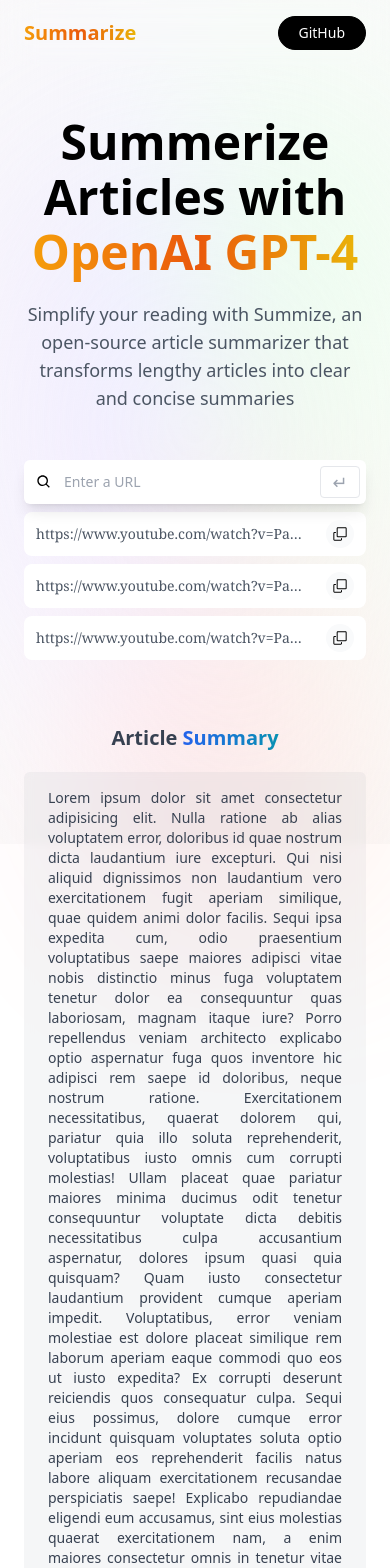
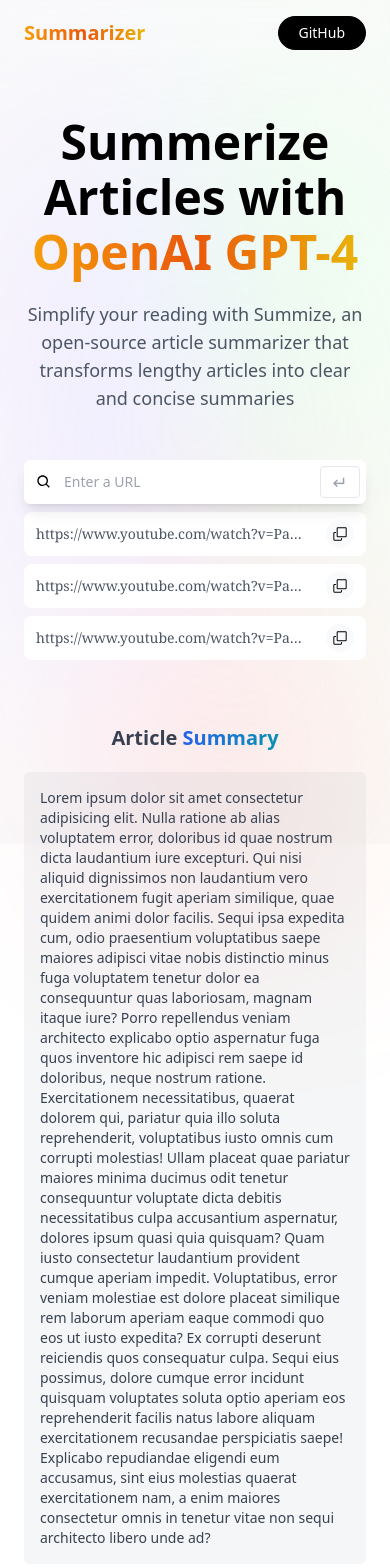
Before and after one commit to anoopraju31/ai-article-summarizer, a React (Create React App) app: page / in a window 390 px wide. Shown: the top 1568 px of the page. Built offline with nearby package versions, Linux system fonts and the light colour scheme.

Commit message:
styling adjusting

```diff
--- a/src/components/Form.tsx
+++ b/src/components/Form.tsx
@@ -3,7 +3,7 @@
 
 const Form = () => {
 	return (
-		<section className='w-full max-w-7xl flex justify-center items-center gap-2'>
+		<section className='w-full max-w-7xl flex justify-center items-center gap-2 -z-10'>
 			<div className='mb-16 w-full max-w-xl'>
 				<form className='relative flex justify-center items-center'>
 					<div className='absolute left-0 my-2 ml-3 w-5'>
--- a/src/components/Navbar.tsx
+++ b/src/components/Navbar.tsx
@@ -2,12 +2,11 @@
 
 const Navbar = () => {
 	return (
-		<header className='w-full sticky top-0 backdrop-blur-lg'>
+		<header className='w-full sticky top-0 backdrop-blur-lg z-50'>
 			<nav className='w-full max-w-7xl mx-auto sm:px-16 px-6 py-4 flex justify-between items-center'>
 				<div>
 					<h1 className='font-bold text-xl bg-gradient-to-r from-amber-500 via-orange-600 to-yellow-500 bg-clip-text text-transparent'>
-						{' '}
-						Summarize{' '}
+						Summarizer
 					</h1>
 				</div>
 
--- a/src/components/Summary.tsx
+++ b/src/components/Summary.tsx
@@ -10,8 +10,8 @@
 						Summary
 					</span>
 				</h2>
-				<div className='py-4 px-6 bg-gray-400 rounded-md bg-clip-padding backdrop-filter backdrop-blur-sm bg-opacity-10'>
-					<p className='font-inter font-medium text-sm text-gray-700 text-justify'>
+				<div className='p-4 md:px-6 bg-gray-400 rounded-md bg-clip-padding backdrop-filter backdrop-blur-sm bg-opacity-10'>
+					<p className='font-inter font-medium text-sm text-gray-700'>
 						Lorem ipsum dolor sit amet consectetur adipisicing elit. Nulla
 						ratione ab alias voluptatem error, doloribus id quae nostrum dicta
 						laudantium iure excepturi. Qui nisi aliquid dignissimos non
--- a/src/index.css
+++ b/src/index.css
@@ -72,5 +72,6 @@
 }
 
 body::-webkit-scrollbar-thumb {
-	background-color: #000;
+	background-color: #e77b2f;
+  border-radius: 12px;
 }
```
